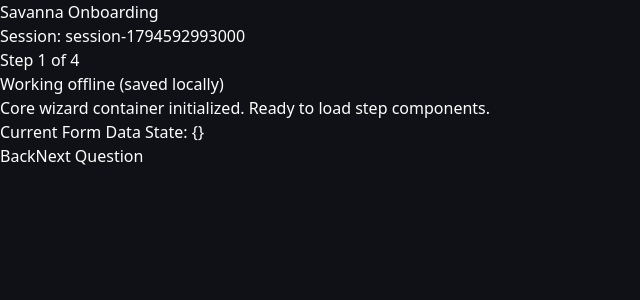
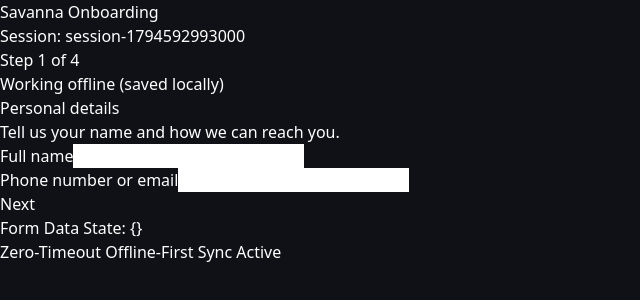
Before and after one commit to Betsinat/savanna-accessible-onboarding, a React (Vite) app in the folder frontend/: page / in a window 1280 px wide. Shown: the top 300 px of the page, without its empty margins (0-640 px from the left). Built offline with nearby package versions, Linux system fonts and the light colour scheme; no server answers.

Commit message:
feat: add StepPersonal component for user input in onboarding wizard

```diff
--- a/frontend/src/components/Wizard.jsx
+++ b/frontend/src/components/Wizard.jsx
@@ -1,16 +1,16 @@
 import React, { useState, useEffect } from 'react';
 import { usePersistentState } from '../hooks/userPersistentState';
 import { saveOnboardingDraft } from '../services/api';
+import StepPersonal from './steps/StepPersonal';
 
 export default function Wizard() {
-  // Initialize or retrieve a persistent sessionId for this user
   const [sessionId] = usePersistentState('savanna_session_id', `session-${Date.now()}`);
   const [currentStep, setCurrentStep] = usePersistentState('savanna_current_step', 1);
   const [formData, setFormData] = usePersistentState('savanna_form_data', {});
   const [isSaving, setIsSaving] = useState(false);
   const [saveStatus, setSaveStatus] = useState('');
 
-  // Background auto-save whenever step or form data changes
+  // Background auto-save simulation
   useEffect(() => {
     const autoSave = async () => {
       setIsSaving(true);
@@ -23,14 +23,13 @@ export default function Wizard() {
         });
         setSaveStatus('Progress saved');
       } catch (err) {
-        console.error('Auto-save error:', err);
         setSaveStatus('Working offline (saved locally)');
       } finally {
         setIsSaving(false);
       }
     };
 
-    const timer = setTimeout(autoSave, 1000); // Debounce save by 1 second
+    const timer = setTimeout(autoSave, 1000);
     return () => clearTimeout(timer);
   }, [sessionId, currentStep, formData]);
 
@@ -38,9 +37,17 @@ export default function Wizard() {
     setFormData((prev) => ({ ...prev, [key]: value }));
   };
 
+  const handleNext = () => {
+    setCurrentStep((prev) => Math.min(prev + 1, 4));
+  };
+
+  const handleBack = () => {
+    setCurrentStep((prev) => Math.max(prev - 1, 1));
+  };
+
   return (
     <div className="min-h-screen bg-[#0f1117] text-white flex flex-col justify-between p-6 md:p-12">
-      {/* Top Header & Session Status */}
+      {/* Top Header */}
       <header className="w-full max-w-3xl mx-auto flex justify-between items-center border-b border-gray-800 pb-4">
         <div>
           <h1 className="text-xl font-extrabold tracking-tight text-blue-400">Savanna Onboarding</h1>
@@ -52,30 +59,62 @@ export default function Wizard() {
         </div>
       </header>
 
-      {/* Main Wizard Dynamic Container */}
+      {/* Main Dynamic Step Container */}
       <main className="w-full max-w-3xl mx-auto my-auto bg-gray-900 border border-gray-800 rounded-2xl p-8 shadow-2xl">
-        <p className="text-gray-400 text-sm">
-          Core wizard container initialized. Ready to load step components.
-        </p>
-        <p className="text-xs text-gray-500 mt-2">Current Form Data State: {JSON.stringify(formData)}</p>
+        {currentStep === 1 && (
+          <StepPersonal
+            formData={formData}
+            updateFormData={updateFormData}
+            onNext={handleNext}
+          />
+        )}
+        {currentStep === 2 && (
+          <div className="text-center py-12">
+            <h2 className="text-2xl font-bold mb-2">Step 2: Alternative Identity Route</h2>
+            <p className="text-gray-400">Coming up next!</p>
+            <button
+              onClick={handleBack}
+              className="mt-6 px-6 py-2 bg-gray-800 rounded-xl hover:bg-gray-700"
+            >
+              Back
+            </button>
+          </div>
+        )}
+        {currentStep === 3 && (
+          <div className="text-center py-12">
+            <h2 className="text-2xl font-bold mb-2">Step 3: Confidential Support</h2>
+            <p className="text-gray-400">Coming up next!</p>
+            <button
+              onClick={handleBack}
+              className="mt-6 px-6 py-2 bg-gray-800 rounded-xl hover:bg-gray-700"
+            >
+              Back
+            </button>
+          </div>
+        )}
+        {currentStep === 4 && (
+          <div className="text-center py-12">
+            <h2 className="text-2xl font-bold mb-2">Step 4: Review & Submit</h2>
+            <p className="text-gray-400">Coming up next!</p>
+            <button
+              onClick={handleBack}
+              className="mt-6 px-6 py-2 bg-gray-800 rounded-xl hover:bg-gray-700"
+            >
+              Back
+            </button>
+          </div>
+        )}
       </main>
 
-      {/* Navigation Footer */}
+      {/* Footer Info */}
       <footer className="w-full max-w-3xl mx-auto flex justify-between items-center pt-4 border-t border-gray-800">
-        <button
-          onClick={() => setCurrentStep((prev) => Math.max(prev - 1, 1))}
-          disabled={currentStep === 1}
-          className="px-6 py-3 rounded-xl font-semibold bg-gray-800 text-white hover:bg-gray-700 disabled:opacity-40 disabled:cursor-not-allowed transition-all"
-        >
-          Back
-        </button>
-        <button
-          onClick={() => setCurrentStep((prev) => Math.min(prev + 1, 4))}
-          className="px-8 py-3 rounded-xl font-bold bg-blue-600 text-white hover:bg-blue-500 transition-all shadow-lg shadow-blue-900/40"
-        >
-          Next Question
-        </button>
+        <div className="text-xs text-gray-500 font-mono">
+          Form Data State: {JSON.stringify(formData)}
+        </div>
+        <div className="text-xs text-gray-500">
+          Zero-Timeout Offline-First Sync Active
+        </div>
       </footer>
     </div>
   );
-}
+}``
--- /dev/null
+++ b/frontend/src/components/steps/StepPersonal.jsx
@@ -0,0 +1,48 @@
+export default function StepPersonal({ formData, updateFormData, onNext }) {
+  return (
+    <section>
+      <h2 className="text-2xl font-bold mb-2">Personal details</h2>
+      <p className="text-gray-400 mb-6">Tell us your name and how we can reach you.</p>
+
+      <div className="space-y-4">
+        <div>
+          <label htmlFor="fullName" className="block text-sm font-medium mb-2">
+            Full name
+          </label>
+          <input
+            id="fullName"
+            name="fullName"
+            type="text"
+            autoComplete="name"
+            value={formData.fullName || ''}
+            onChange={(event) => updateFormData('fullName', event.target.value)}
+            className="w-full bg-gray-950 border border-gray-700 rounded-xl px-4 py-3 text-white focus:outline-none focus:border-blue-500"
+          />
+        </div>
+
+        <div>
+          <label htmlFor="phoneOrEmail" className="block text-sm font-medium mb-2">
+            Phone number or email
+          </label>
+          <input
+            id="phoneOrEmail"
+            name="phoneOrEmail"
+            type="text"
+            autoComplete="email"
+            value={formData.phoneOrEmail || ''}
+            onChange={(event) => updateFormData('phoneOrEmail', event.target.value)}
+            className="w-full bg-gray-950 border border-gray-700 rounded-xl px-4 py-3 text-white focus:outline-none focus:border-blue-500"
+          />
+        </div>
+
+        <button
+          type="button"
+          onClick={onNext}
+          className="mt-4 px-8 py-3 rounded-xl font-bold bg-blue-600 text-white hover:bg-blue-500"
+        >
+          Next
+        </button>
+      </div>
+    </section>
+  );
+}
```
